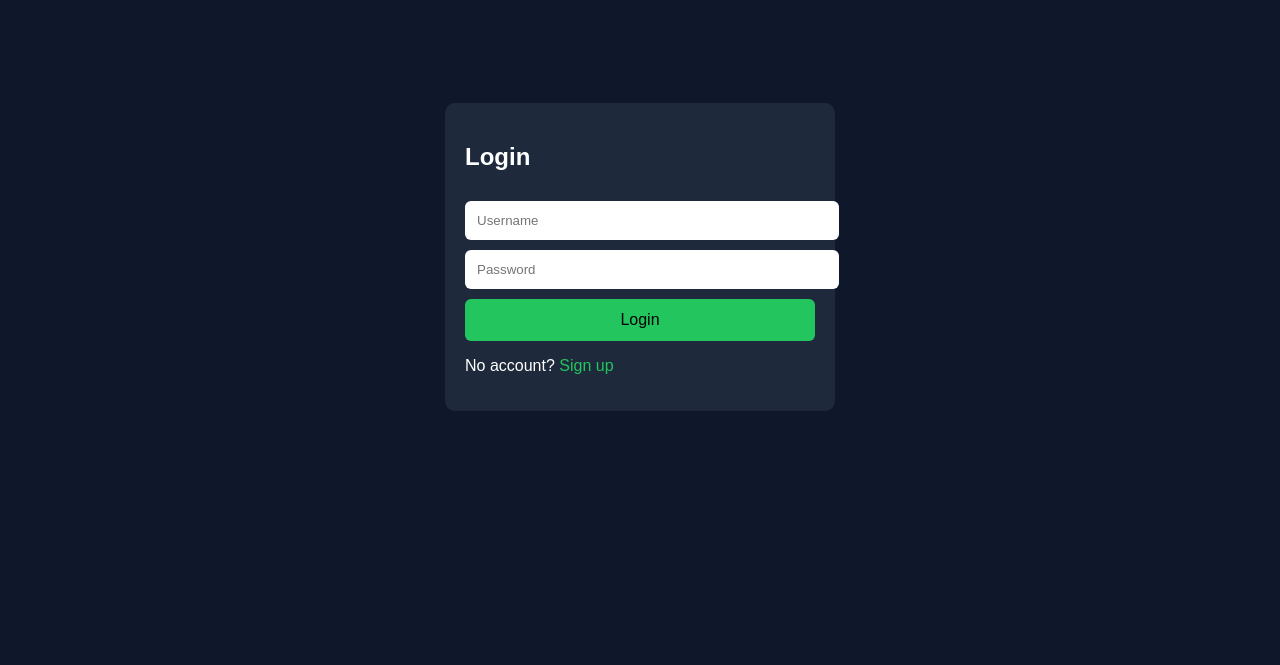
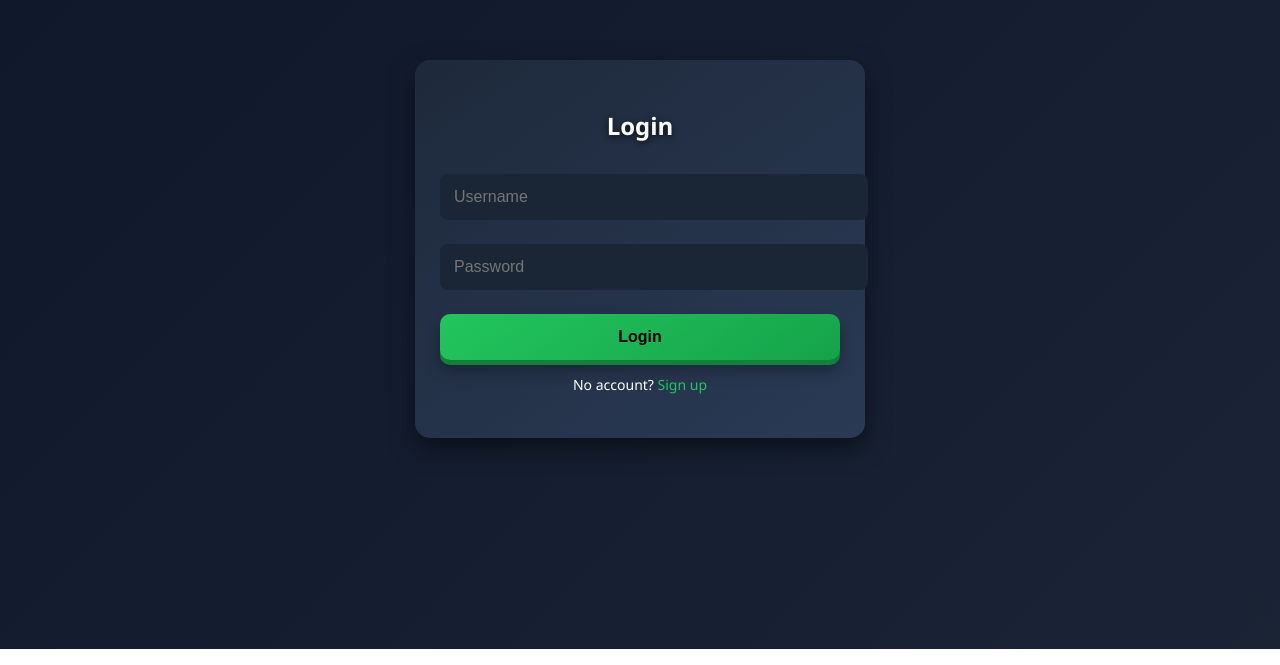
Before and after one commit to haroldsam583/Outlier-test, a plain HTML site: page login.html in a window 1280 px wide. Shown: the part 151-816 px from the top of the page. Drawn offline with Linux system fonts and the light colour scheme.

Commit message:
Update login.html

```diff
--- a/login.html
+++ b/login.html
@@ -1,39 +1,111 @@
 <!DOCTYPE html>
-<html>
+<html lang="en">
 <head>
+<meta charset="UTF-8">
+<meta name="viewport" content="width=device-width, initial-scale=1.0">
 <title>Login</title>
-<meta name="viewport" content="width=device-width, initial-scale=1">
 <style>
+/* Base body */
 body {
-  background:#0f172a;
-  font-family:Arial;
+  margin:0;
+  font-family: 'Segoe UI', Arial, sans-serif;
+  background: linear-gradient(135deg, #0f172a, #1a2435);
   color:white;
   display:flex;
   justify-content:center;
   align-items:center;
-  height:100vh;
+  min-height:100vh;
+  overflow-x:hidden;
+  transition: background 0.5s ease;
 }
+
+/* Fade-in animation */
+@keyframes fadeInUp {
+  0% { opacity:0; transform: translateY(50px);}
+  100% { opacity:1; transform: translateY(0);}
+}
+
+/* Card container */
 .box {
-  background:#1e293b;
-  padding:20px;
+  background: linear-gradient(145deg, #1e293b, #2a3a55);
+  padding:30px 25px;
+  border-radius:15px;
+  width:90%;
+  max-width:400px;
+  text-align:center;
+  box-shadow: 0 10px 25px rgba(0,0,0,0.5);
+  animation: fadeInUp 0.7s ease forwards;
+}
+
+/* Heading */
+h2 {
+  margin-bottom:20px;
+  text-shadow: 0 2px 6px rgba(0,0,0,0.7);
+}
+
+/* Inputs */
+input {
+  width:100%;
+  padding:14px;
+  margin:12px 0;
+  border-radius:8px;
+  border:none;
+  font-size:16px;
+  background: #1a2536;
+  color:white;
+  transition: transform 0.2s ease, box-shadow 0.2s ease;
+}
+input:focus {
+  outline:none;
+  transform: scale(1.03);
+  box-shadow: 0 0 10px #22c55e;
+}
+
+/* Buttons with 3D gradient effect */
+button {
+  width:100%;
+  padding:14px;
+  margin-top:12px;
+  font-size:16px;
+  font-weight:bold;
+  border:none;
   border-radius:10px;
-  width:90%;
-  max-width:350px;
+  background: linear-gradient(145deg, #22c55e, #16a34a);
+  box-shadow: 0 5px 0 #15803d, 0 10px 15px rgba(0,0,0,0.3);
+  cursor:pointer;
+  transition: all 0.2s ease;
 }
-input, button {
-  width:100%;
-  padding:12px;
-  margin-top:10px;
-  border-radius:6px;
-  border:none;
+button:hover {
+  transform: translateY(-2px);
+  box-shadow: 0 8px 0 #15803d, 0 12px 20px rgba(0,0,0,0.4);
 }
-button {
-  background:#22c55e;
-  font-size:16px;
+button:active {
+  transform: translateY(2px);
+  box-shadow: 0 3px 0 #15803d, 0 6px 15px rgba(0,0,0,0.3);
 }
+
+/* Links */
 a {
   color:#22c55e;
   text-decoration:none;
+  transition: color 0.2s ease;
+}
+a:hover {
+  color:#a3f7a3;
+}
+
+/* Responsive text */
+p {
+  margin-top:15px;
+  font-size:14px;
+}
+@media screen and (max-width: 400px) {
+  .box {
+    padding:25px 15px;
+  }
+  input, button {
+    font-size:14px;
+  }
 }
 </style>
 </head>
@@ -47,15 +119,13 @@ a {
 
   <button onclick="login()">Login</button>
 
-  <p>No account?
-    <a href="signup.html">Sign up</a>
-  </p>
+  <p>No account? <a href="signup.html">Sign up</a></p>
 </div>
 
 <script>
 function login() {
-  let u = document.getElementById("user").value;
-  let p = document.getElementById("pass").value;
+  let u = document.getElementById("user").value.trim();
+  let p = document.getElementById("pass").value.trim();
 
   let su = localStorage.getItem("user");
   let sp = localStorage.getItem("pass");
```
